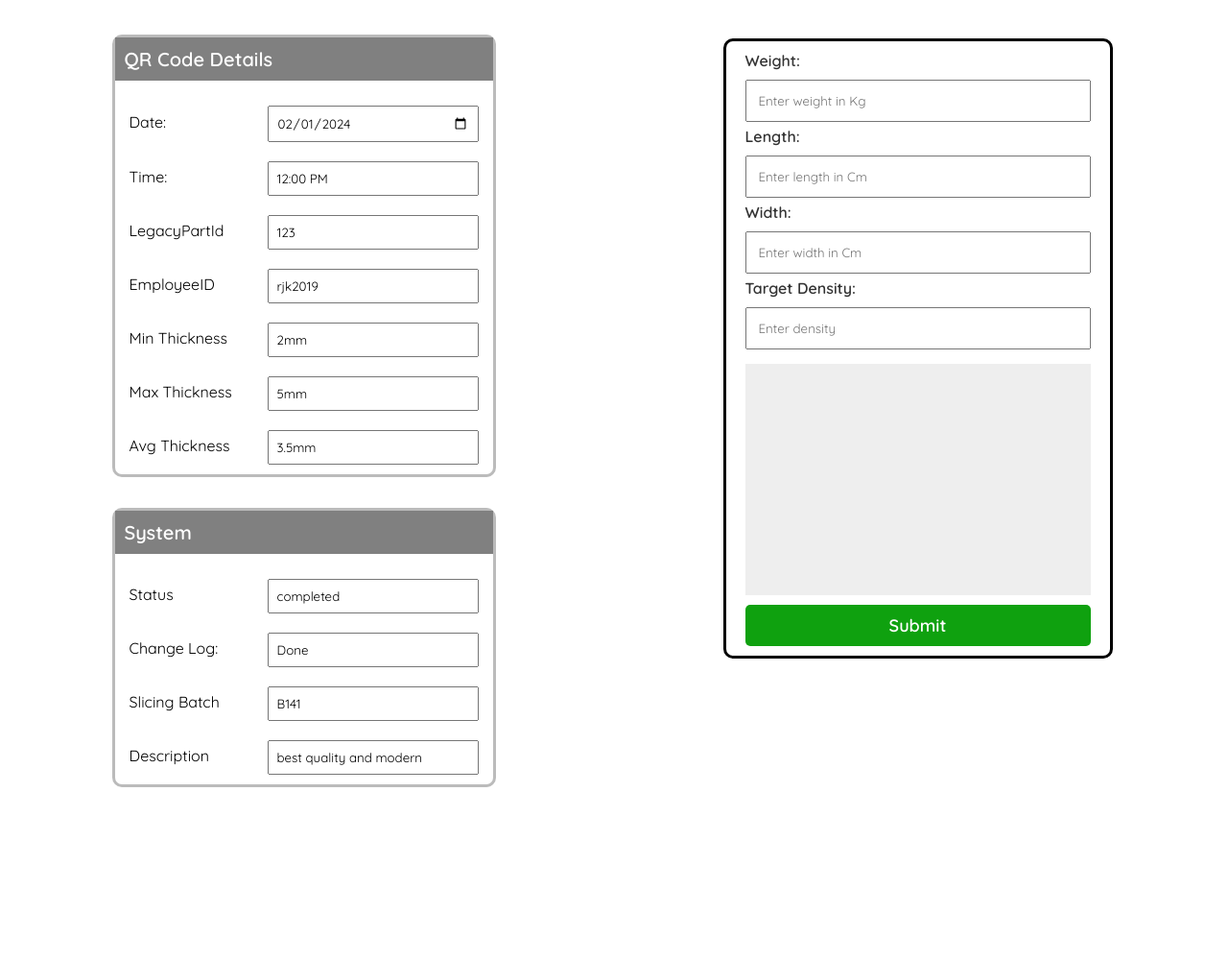
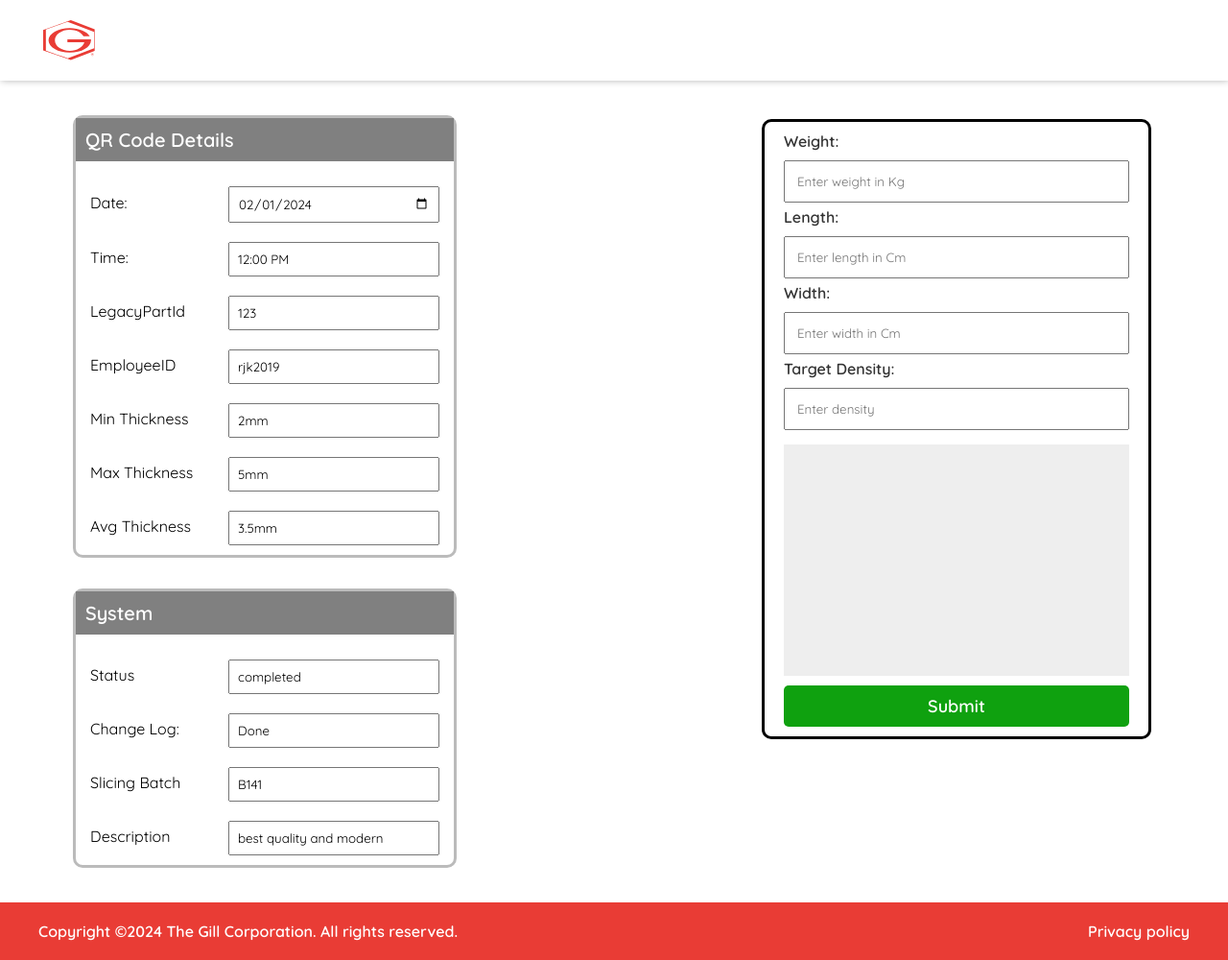
Before and after one commit to Rohit1802/MobireyTask, a plain HTML site: page index.html in a window 1280 px wide. Shown: the whole page at 96% size. Before the commit the page ends 856 px from the top, so only its background shows below. Drawn offline with Linux system fonts and the light colour scheme.

Commit message:
Second commit

```diff
--- a/index.html
+++ b/index.html
@@ -12,6 +12,13 @@
 </head>
 
 <body>
+  <nav class="navbar">
+    <div class="container">
+      <div class="navbar-brand">
+        <img src="./assets/gill-logomark-red.svg" alt="" srcset="">
+      </div>
+    </div>
+  </nav>
     <div class="container">
         <div class="information">
             <div class="manual-key">
@@ -106,6 +113,18 @@
             <button onclick="submitForm()" class="info">Submit</button>
         </div>
     </div>
+    <div class="footer">
+       <div class="container">
+        <div class="footer_text">
+            Copyright ©2024 The Gill Corporation. All rights reserved.
+       </div>
+
+       <div class="footer_link">
+        <a href="#privacy">Privacy policy</a>
+       </div>
+       </div>
+    </div>
+
 
     <script src="app.js"></script>
 </body>
--- a/style.css
+++ b/style.css
@@ -4,9 +4,53 @@
   font-family: "Quicksand", 'sans-serif';
 }
 
+body::-webkit-scrollbar{
+  display: none;
+}
+
+.navbar {
+  background-color: #fff;
+  padding: 10px 0;
+  position: sticky;
+  top: 0;
+  left: 0;
+  box-shadow: 1px 0px 7px rgb(181, 181, 181);
+}
+
+.container {
+  max-width: 1200px;
+  margin: 0 auto;
+}
+
+.navbar-brand,
+.navbar-links {
+  display: flex;
+  align-items: center;
+}
+
+.navbar-brand {
+  flex-grow: 1;
+  font-weight: bold;
+  font-size: 1.2rem;
+  cursor: pointer;
+}
+
+/* .navbar-links a {
+  color: #333;
+  text-decoration: none;
+  margin-left: 20px;
+  font-size: 16px;
+  font-weight: 700;
+} */
+
+/* .navbar-links a:hover{
+  color: #E93C35;
+  transition: 0.3s all ease-in-out;
+} */
+
 .container{
     display: flex;
-    justify-content: space-around;
+    justify-content: space-between;
 }
 
 .information {
@@ -145,3 +189,29 @@ button:hover {
   background-color: rgb(20, 176, 20);
   transform: scale(1.02);
 }
+
+.footer {
+  background-color: #E93C35;
+  color: #fff;
+  padding: 20px 0;
+  left: 0;
+  bottom: 0;
+  width: 100%;
+}
+
+.footer_container{
+   display: flex;
+  align-items: center;
+  justify-content: space-between;
+  padding: 0 4rem;
+}
+
+.footer_text{
+  font-weight: bold;
+}
+
+.footer_link a{
+  color: #fff;
+  text-decoration: none;
+  font-weight: bold;
+}
```
Also changed, not shown: assets/gill-logomark-red.svg (added).
